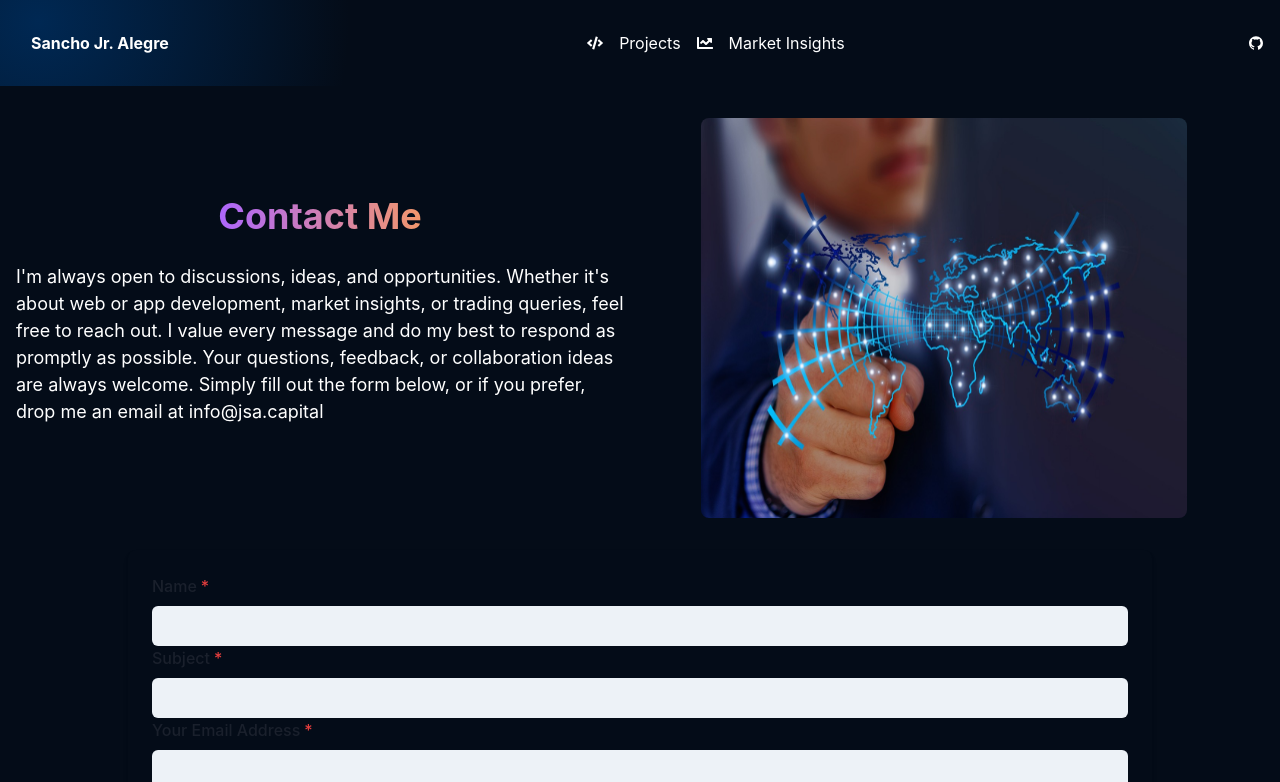
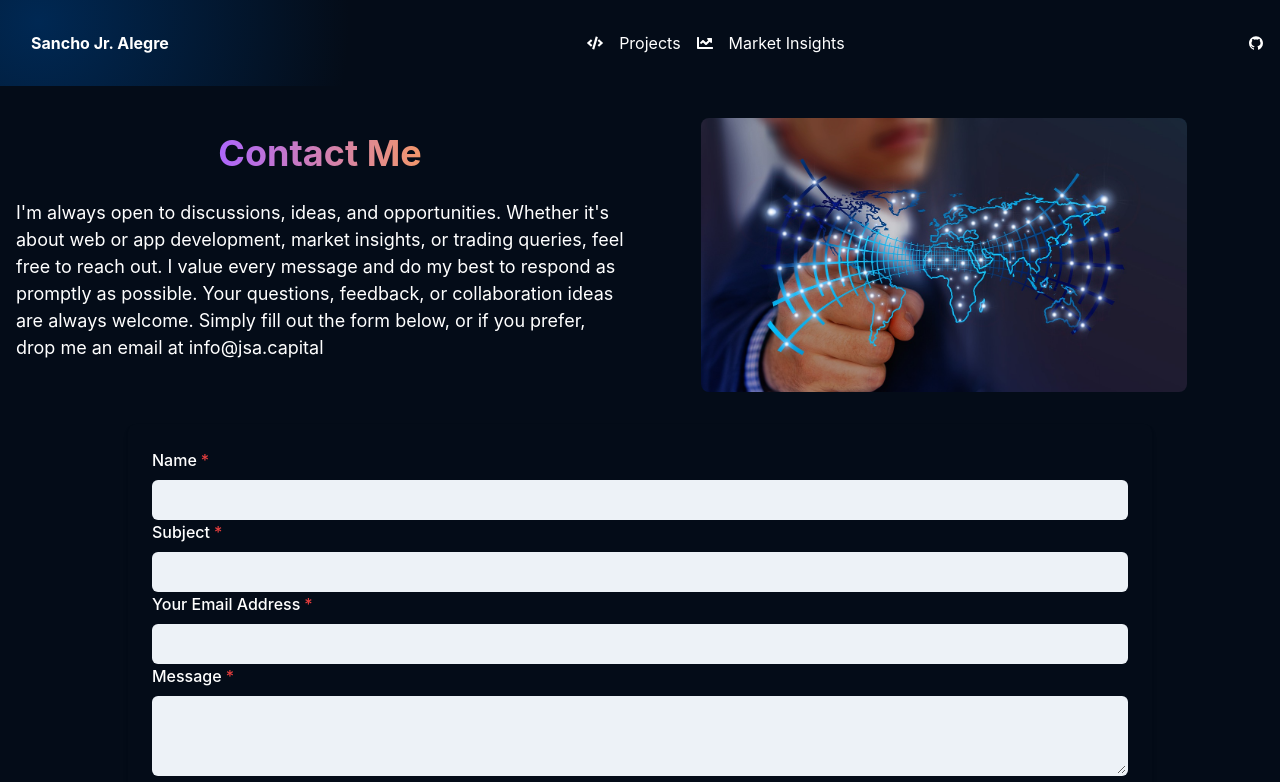
Before and after one commit to jsacap/portfolio-react, a React (Vite) app: page /contact in a window 1280 px wide. Shown: the top 782 px of the page. Built offline with nearby package versions, Linux system fonts and the light colour scheme.

Commit message:
Fixed contact form link

```diff
--- a/src/Hero.jsx
+++ b/src/Hero.jsx
@@ -1,6 +1,5 @@
-// Hero.jsx
 import React from 'react';
-import { Box, Flex, VStack, Heading, Text, Image } from '@chakra-ui/react';
+import { Box, Flex, VStack, Heading, Text, Image, AspectRatio } from '@chakra-ui/react';
 
 const Hero = ({ title, description, imageUrl, imageAlt }) => {
   return (
@@ -17,15 +16,17 @@ const Hero = ({ title, description, imageUrl, imageAlt }) => {
         </VStack>
 
         <Box flex="1" p={4}>
-          <Image
-            src={imageUrl}
-            alt={imageAlt}
-            borderRadius="lg"
-            maxW={{ base: "100%", md: "80%" }}
-            mx="auto"
-            height='400px'
-            width='680px'
-          />
+          <AspectRatio ratio={16 / 9} maxW={{ base: "100%", md: "80%" }} mx="auto">
+            <Image
+              src={imageUrl}
+              alt={imageAlt}
+              borderRadius="lg"
+              maxW="100%"
+              objectFit="cover"
+              height={{ base: "auto", md: "400px" }}  // Responsive height
+              width={{ base: "auto", md: "680px" }}   // Responsive width
+            />
+          </AspectRatio>
         </Box>
       </Flex>
     </Box>
--- a/src/components/ContactForm.jsx
+++ b/src/components/ContactForm.jsx
@@ -22,7 +22,7 @@ const ContactForm = () => {
         setSubmitting(true);
         try {
             console.log(formData)
-            const response = await axios.post('https://portfolio-backend-production-sanchojralegre.up.railway.app:8000/contact/', formData);
+            const response = await axios.post('https://portfolio-backend-production-sanchojralegre.up.railway.app/contact/', formData);
             if(response.data.success) {
                 setSuccess(true);
                 setFormData({ name: '', subject: '', email: '',  message: '' });
--- a/src/components/ContactPage.jsx
+++ b/src/components/ContactPage.jsx
@@ -7,7 +7,7 @@ const ContactPage = () => {
   const imageUrl = '/contact.jpg'
   return (
     <>
-    <Box bg='#040C18'>
+    <Box bg='#040C18' textColor='white'>
     <Hero
   title='Contact Me'
     description="I'm always open to discussions, ideas, and opportunities. Whether it's about web or app development, market insights, or trading queries, feel free to reach out. I value every message and do my best to respond as promptly as possible.
```
